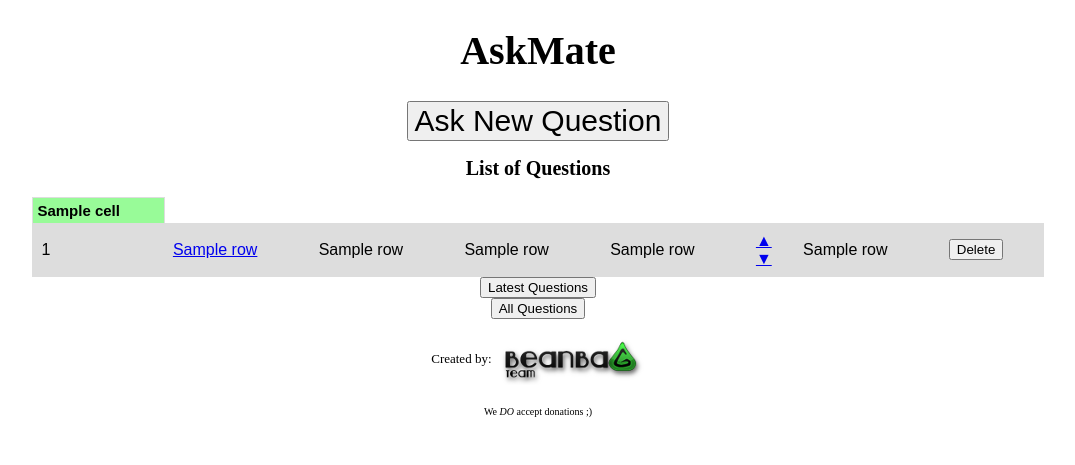
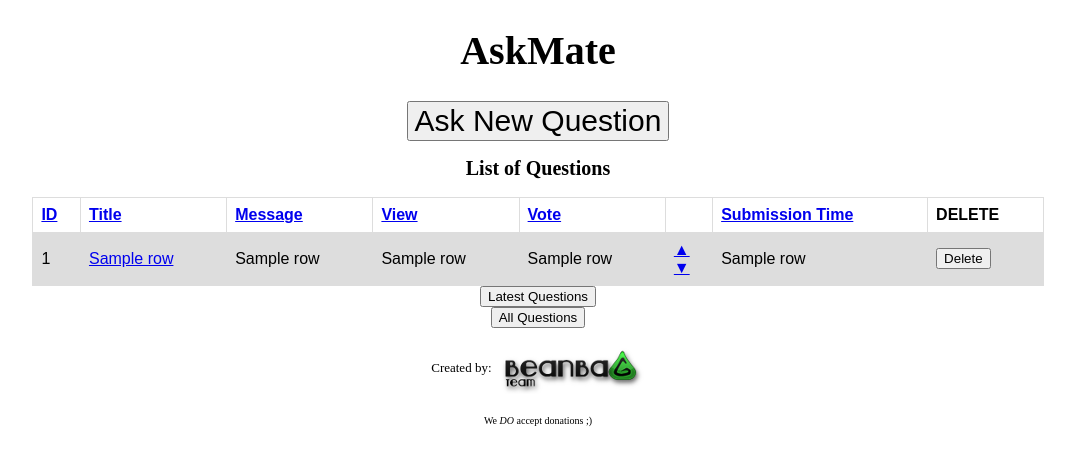
Before and after one commit to SojAnnam/AskMate, a Flask app: template templates/list.html in a window 1280 px wide. Shown: the top 465 px of the page, without its empty margins (102-1177 px from the left). Run offline with Flask 2, Linux system fonts and the light colour scheme; the template is opened without the code that fills it: most values are stand-ins (such as "Sample title", 1, 10 or a date in 2020).

Commit message:
order BY function added to main.py,list.html

```diff
--- a/main.py
+++ b/main.py
@@ -20,7 +20,17 @@ def show_list():
                   "Delete"
                   ]
     question_table = function.sql_query_get("""SELECT * FROM question;""")
-    return render_template('list.html', question_table=question_table, header_row=header_row)
+    return render_template('list.html', question_table=question_table)
+
+
+@app.route("/list/", methods=['GET', 'POST'])
+def sort_question():
+    for key in request.args:
+        criteria = key
+        order = request.args.get(key)
+    query = "SELECT * FROM question ORDER BY {} {};".format(criteria, order)
+    sorted_question = function.sql_query_get(query)
+    return render_template('list.html', question_table=sorted_question)
 
 
 @app.route("/list/latest")
--- a/templates/list.html
+++ b/templates/list.html
@@ -53,9 +53,14 @@
         <p></p>
         <table class="list">
             <tr>
-                {% for cell in header_row %}
-                <th class="list">{{ cell }}</th>
-                {% endfor %}
+                <th><a href={{url_for( 'sort_question', id="asc" )}}>ID</a></th>
+                <th><a href={{url_for( 'sort_question', title="asc" )}}>Title</th>
+                <th><a href={{url_for( 'sort_question', message="asc" )}}>Message</th>
+                <th><a href={{url_for( 'sort_question', view_number="asc" )}}>View</th>
+                <th><a href={{url_for( 'sort_question', vote_number="asc" )}}>Vote</th>
+                <th></th>
+                <th><a href={{url_for( 'sort_question', submission_time="asc" )}}>Submission Time</th>
+                <th>DELETE</th>
             </tr>
             {% for row in question_table %}
             <tr>
```
